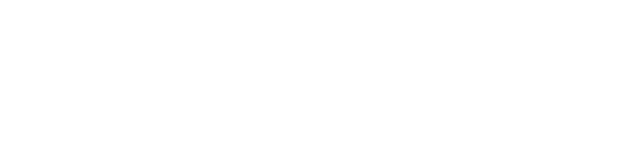
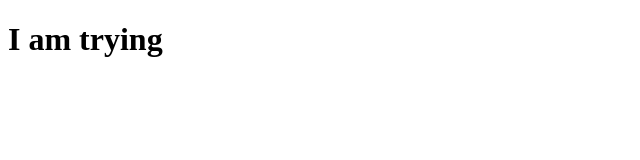
Before and after one commit to minhazurrahaman54/MY-first-Repo, a plain HTML site: page index.html in a window 1280 px wide. Shown: the whole page, without its empty margins (0-640 px from the left). Drawn offline with Linux system fonts and the light colour scheme.

Commit message:
adding header

```diff
--- a/index.html
+++ b/index.html
@@ -7,6 +7,7 @@
     <title>My first github repo</title>
 </head>
 <body>
+    <h1>I am trying</h1>
 
 </body>
 </html>
```
